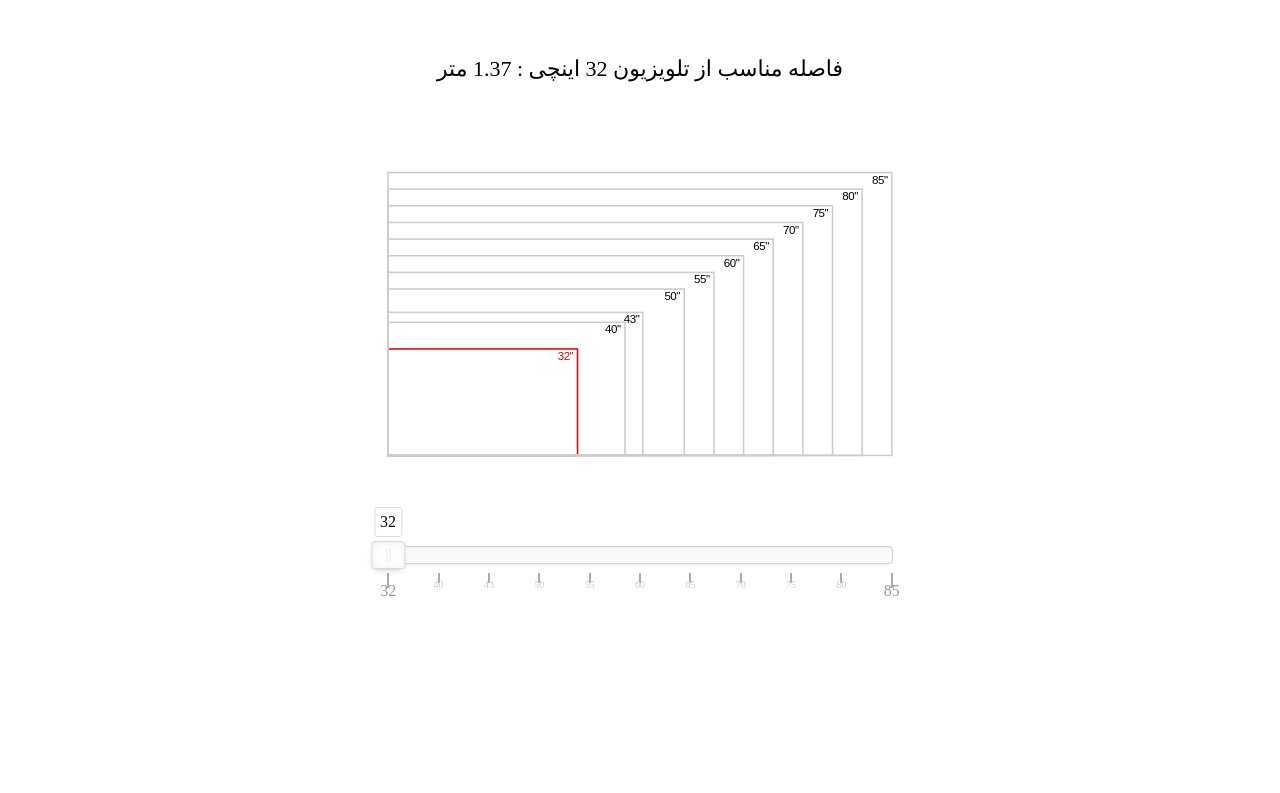
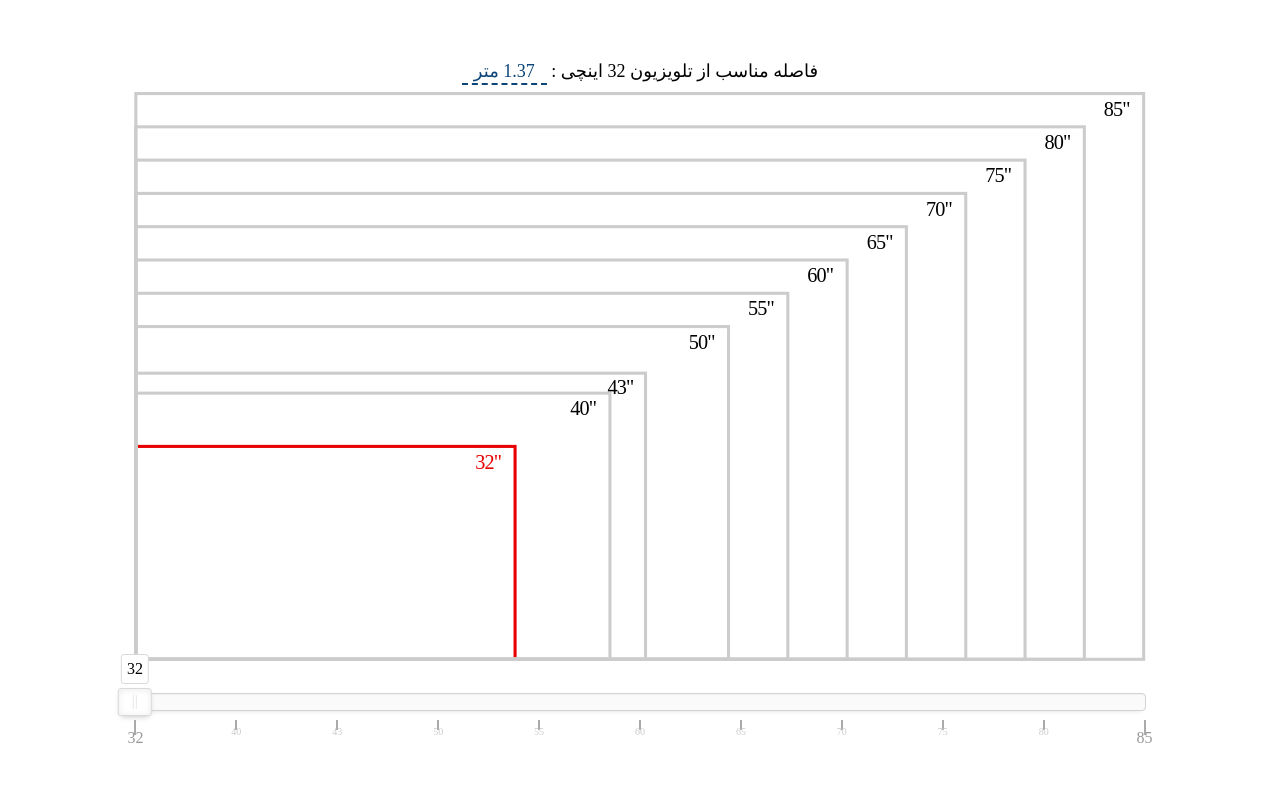
Before and after one commit to dmoradian/tv-size-distance, a plain HTML site: page index.html in a window 1280 px wide. Drawn offline with nearby package versions, Linux system fonts and the light colour scheme.

Commit message:
change style.css

```diff
--- a/css/style.css
+++ b/css/style.css
@@ -1,32 +1,52 @@
+body{
+    font-family: 'IRANYekanXVF';
+}
 .sizeToDistance {
+    margin: 0 auto;
+    padding: 52px;
+    position: relative;
     width: 80%;
-    margin: 0 auto;
-    padding: 48px;
 }
-
-
 .sizeToDistance__image .is-selected {
     fill: #E70000;
 }
-
 .sizeToDistance__image {
-    width: 50%;
-    height: 400px;
-    margin: 32px auto;
+    height: auto;
+    margin: 0 auto 32px;
     display: block;
+    width: 100%;
 }
-
 .sizeToDistance__image  .is-selected rect {
     stroke: #E70000 !important;
 }
-
 #sizeSelector {
-    width: 50%;
     margin: 0 auto;
 }
-
 .sizeToDistance__resultWrapper {
     text-align: center;
-    font-size: 22px;
-    direction: rtl;
+    font-size: 18px;
+    margin-bottom: 10px;
+    font-variation-settings: "wght"500;
 }
+.noUi-txt-dir-rtl.noUi-horizontal .noUi-handle {
+    left: auto;
+    right: -17px;
+}
+.sizeToDistance__image text {
+    direction: ltr;
+    font-family: 'IRANYekanXVF';
+    font-size: 32px;
+}
+.sizeToDistance__result {
+    color: #0c4578;
+    border-bottom: 2px dashed;
+    padding: 2px 12px;
+    -moz-font-feature-settings: "ss03";
+    -webkit-font-feature-settings: "ss03";
+    font-feature-settings: "ss03";
+}
+@media only screen and (max-width: 480px) {
+    .sizeToDistance__resultWrapper {
+        font-size: 14px;
+    }
+}
```
